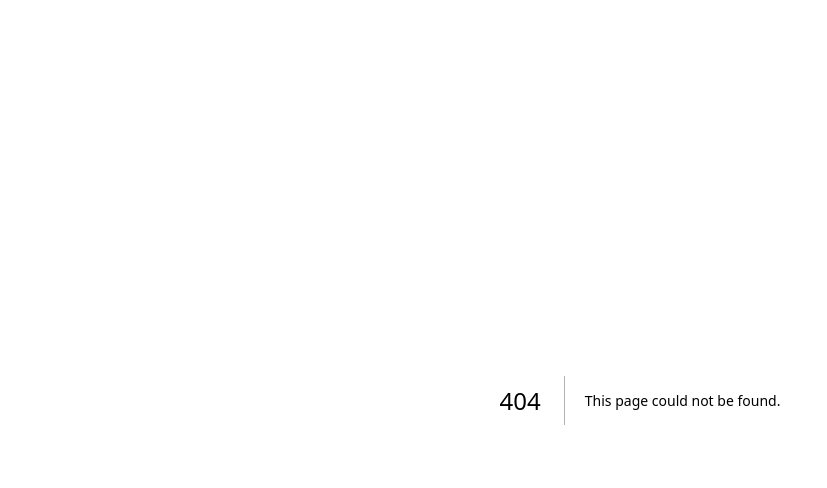
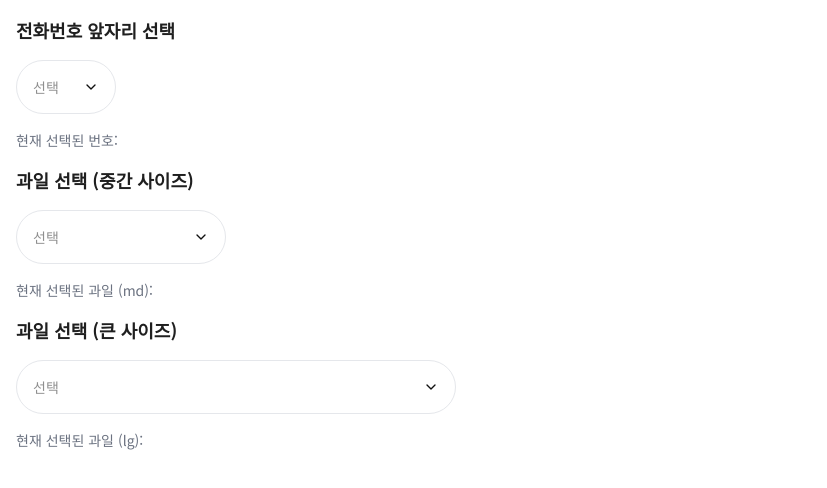
Before and after one commit to Kernel360/KFE3_bootup_3P1J, a Next.js app: page /test in a window 1280 px wide. Before the commit this address had no page. Shown: the top 488 px of the page, without its empty margins (0-827 px from the left). Built offline with nearby package versions, Linux system fonts and the light colour scheme.

Commit message:
[feat] select 공통컴포넌트 구현 완료 #11

```diff
--- a/package.json
+++ b/package.json
@@ -11,6 +11,7 @@
     "build-storybook": "storybook build"
   },
   "dependencies": {
+    "@radix-ui/react-select": "^2.2.5",
     "@radix-ui/react-slot": "^1.2.3",
     "class-variance-authority": "^0.7.1",
     "clsx": "^2.1.1",
--- a/src/app/page.tsx
+++ b/src/app/page.tsx
@@ -1,15 +1,5 @@
 import { CustomButton } from '@/components/common/CustomButton';
 
 export default function Home() {
-  const handletest = () => {
-    console.log('작동중');
-  };
-
-  return (
-    <div>
-      메인홈입니다.
-      {/* 예시 */}
-      <CustomButton label="경매 등록" size="lg" onClick={handletest} />
-    </div>
-  );
+  return <div>메인홈입니다.</div>;
 }
--- /dev/null
+++ b/src/app/test/page.tsx
@@ -0,0 +1,63 @@
+'use client';
+
+import { CustomSelect } from '@/components/common/CustomSelect';
+import { useState } from 'react';
+
+export default function Page() {
+  const [selectedPrefix, setSelectedPrefix] = useState('');
+  const [selectedFruitMd, setSelectedFruitMd] = useState('');
+  const [selectedFruitLg, setSelectedFruitLg] = useState('');
+
+  return (
+    <div className="space-y-4 p-4">
+      <h2 className="text-lg font-semibold">전화번호 앞자리 선택</h2>
+
+      <CustomSelect
+        size="sm"
+        defaultValue=""
+        onValueChange={(val) => setSelectedPrefix(val)}
+        items={[
+          { label: '010', value: '010' },
+          { label: '011', value: '011' },
+          { label: '016', value: '016' },
+          { label: '017', value: '017' },
+        ]}
+      />
+      <div className="text-sm text-gray-500">
+        현재 선택된 번호: <span className="font-medium">{selectedPrefix}</span>
+      </div>
+
+      <h2 className="text-lg font-semibold">과일 선택 (중간 사이즈)</h2>
+      <CustomSelect
+        size="md"
+        defaultValue=""
+        onValueChange={(val) => setSelectedFruitMd(val)}
+        items={[
+          { label: 'banana', value: 'banana' },
+          { label: 'apple', value: 'apple' },
+          { label: 'orange', value: 'orange' },
+          { label: 'lemon', value: 'lemon' },
+        ]}
+      />
+      <div className="text-sm text-gray-500">
+        현재 선택된 과일 (md): <span className="font-medium">{selectedFruitMd}</span>
+      </div>
+
+      <h2 className="text-lg font-semibold">과일 선택 (큰 사이즈)</h2>
+      <CustomSelect
+        size="lg"
+        defaultValue=""
+        onValueChange={(val) => setSelectedFruitLg(val)}
+        items={[
+          { label: 'banana', value: 'banana' },
+          { label: 'apple', value: 'apple' },
+          { label: 'orange', value: 'orange' },
+          { label: 'lemon', value: 'lemon' },
+        ]}
+      />
+      <div className="text-sm text-gray-500">
+        현재 선택된 과일 (lg): <span className="font-medium">{selectedFruitLg}</span>
+      </div>
+    </div>
+  );
+}
--- /dev/null
+++ b/src/components/common/CustomSelect.tsx
@@ -0,0 +1,46 @@
+'use client';
+
+import {
+  Select,
+  SelectTrigger,
+  SelectValue,
+  SelectContent,
+  SelectItem,
+} from '@/components/ui/select';
+
+type SelectSize = 'sm' | 'md' | 'lg';
+
+interface CustomSelectProps {
+  placeholder?: string;
+  items: { label: string; value: string }[];
+  onValueChange?: (value: string) => void;
+  defaultValue?: string;
+  size?: SelectSize;
+}
+
+export const CustomSelect = ({
+  placeholder = '선택',
+  items,
+  onValueChange,
+  defaultValue,
+  size = 'md',
+}: CustomSelectProps) => {
+  return (
+    <Select onValueChange={onValueChange} defaultValue={defaultValue}>
+      {/* 트리거 버튼: 사이즈별 스타일 적용 */}
+      <SelectTrigger size={size}>
+        {/* 선택 전에는 placeholder, 선택 후에는 값 표시 */}
+        <SelectValue placeholder={placeholder} />
+      </SelectTrigger>
+
+      {/* 드롭다운 항목들 */}
+      <SelectContent>
+        {items.map((item) => (
+          <SelectItem key={item.value} value={item.value}>
+            {item.label}
+          </SelectItem>
+        ))}
+      </SelectContent>
+    </Select>
+  );
+};
--- /dev/null
+++ b/src/components/ui/select.tsx
@@ -0,0 +1,159 @@
+'use client';
+
+import * as React from 'react';
+import * as SelectPrimitive from '@radix-ui/react-select';
+import { CheckIcon, ChevronDownIcon, ChevronUpIcon } from 'lucide-react';
+
+import { cn } from '@/lib/utils';
+
+// 기본 Select 컴포넌트를 Radix에서 가져와 export
+const Select = SelectPrimitive.Root;
+const SelectGroup = SelectPrimitive.Group;
+
+// 선택된 값이 없을 때만 placeholder("선택")를 보여주도록 설정
+const SelectValue = ({
+  className,
+  ...props
+}: React.ComponentPropsWithoutRef<typeof SelectPrimitive.Value>) => (
+  <SelectPrimitive.Value
+    placeholder="선택"
+    className={cn('text-[#8F8F8F]', className)}
+    {...props}
+  />
+);
+
+// 사용자에게 보여지는 트리거 버튼 컴포넌트
+const SelectTrigger = ({
+  className,
+  size = 'md', // 기본 사이즈는 'md'
+  ...props
+}: React.ComponentPropsWithoutRef<typeof SelectPrimitive.Trigger> & {
+  size?: 'sm' | 'md' | 'lg';
+}) => {
+  return (
+    <SelectPrimitive.Trigger
+      className={cn(
+        // 공통 스타일 지정 + 드롭다운 열렸을 때만 주황색 테두리 적용
+        'flex items-center justify-between rounded-full border outline-none transition text-sm bg-white text-[#8F8F8F] px-4 data-[state=open]:ring-0 data-[state=open]:border-[1px] data-[state=open]:border-[#EE8E1F]',
+        {
+          // 사이즈별 스타일 지정
+          'h-[54px] min-w-[100px]': size === 'sm',
+          'h-[54px] min-w-[210px]': size === 'md',
+          'h-[54px] min-w-[440px]': size === 'lg',
+        },
+        className,
+      )}
+      {...props} // 기타 props 전달
+    >
+      {/* 선택된 값을 보여주는 영역 */}
+      <SelectPrimitive.Value placeholder="선택" />
+      {/* 오른쪽 화살표 아이콘 */}
+      <SelectPrimitive.Icon asChild>
+        <ChevronDownIcon className="w-4 h-4 text-[#101010]" />
+      </SelectPrimitive.Icon>
+    </SelectPrimitive.Trigger>
+  );
+};
+
+// 드롭다운 리스트 영역 (포털로 분리되어 렌더링됨)
+const SelectContent = ({
+  className,
+  ...props
+}: React.ComponentPropsWithoutRef<typeof SelectPrimitive.Content>) => (
+  <SelectPrimitive.Portal>
+    <SelectPrimitive.Content
+      className={cn(
+        // Trigger와 너비 일치시키기 위한 스타일 추가
+        'z-50 rounded-md border bg-white shadow-md overflow-hidden text-sm min-w-[var(--radix-select-trigger-width)] w-[var(--radix-select-trigger-width)]',
+        className,
+      )}
+      position="popper" // Trigger 아래에 위치하도록 설정
+      sideOffset={4} // 약간의 간격 띄움
+      {...props}
+    />
+  </SelectPrimitive.Portal>
+);
+
+// 하나의 항목 (옵션)
+const SelectItem = ({
+  className,
+  children,
+  ...props
+}: React.ComponentPropsWithoutRef<typeof SelectPrimitive.Item>) => (
+  <SelectPrimitive.Item
+    className={cn(
+      // 선택되었거나 포커스된 경우 회색 배경 처리
+      'relative flex cursor-default select-none items-center rounded px-3 py-2 text-gray-800 focus:bg-gray-100 data-[state=checked]:bg-gray-100',
+      className,
+    )}
+    {...props}
+  >
+    {/* 선택 표시용 체크 아이콘 영역 (오른쪽 끝) */}
+    <span className="absolute right-2 flex h-3.5 w-3.5 items-center justify-center">
+      <SelectPrimitive.ItemIndicator>
+        <CheckIcon className="w-4 h-4" />
+      </SelectPrimitive.ItemIndicator>
+    </span>
+    {/* 항목 텍스트 */}
+    <SelectPrimitive.ItemText>{children}</SelectPrimitive.ItemText>
+  </SelectPrimitive.Item>
+);
+
+// 그룹 라벨 텍스트
+const SelectLabel = ({
+  className,
+  ...props
+}: React.ComponentPropsWithoutRef<typeof SelectPrimitive.Label>) => (
+  <SelectPrimitive.Label
+    className={cn('px-2 py-1.5 text-xs text-muted-foreground', className)}
+    {...props}
+  />
+);
+
+// 항목 사이 구분선
+const SelectSeparator = ({
+  className,
+  ...props
+}: React.ComponentPropsWithoutRef<typeof SelectPrimitive.Separator>) => (
+  <SelectPrimitive.Separator className={cn('-mx-1 my-1 h-px bg-border', className)} {...props} />
+);
+
+// 드롭다운 위쪽 스크롤 버튼 (항목이 많을 때 사용)
+const SelectScrollUpButton = ({
+  className,
+  ...props
+}: React.ComponentPropsWithoutRef<typeof SelectPrimitive.ScrollUpButton>) => (
+  <SelectPrimitive.ScrollUpButton
+    className={cn('flex items-center justify-center py-1', className)}
+    {...props}
+  >
+    <ChevronUpIcon className="w-4 h-4" />
+  </SelectPrimitive.ScrollUpButton>
+);
+
+// 드롭다운 아래쪽 스크롤 버튼 (항목이 많을 때 사용)
+const SelectScrollDownButton = ({
+  className,
+  ...props
+}: React.ComponentPropsWithoutRef<typeof SelectPrimitive.ScrollDownButton>) => (
+  <SelectPrimitive.ScrollDownButton
+    className={cn('flex items-center justify-center py-1', className)}
+    {...props}
+  >
+    <ChevronDownIcon className="w-4 h-4" />
+  </SelectPrimitive.ScrollDownButton>
+);
+
+// 각 컴포넌트들을 export 하여 필요한 곳에서 조합해서 사용 가능하게 함
+export {
+  Select,
+  SelectContent,
+  SelectGroup,
+  SelectItem,
+  SelectLabel,
+  SelectScrollDownButton,
+  SelectScrollUpButton,
+  SelectSeparator,
+  SelectTrigger,
+  SelectValue,
+};
```
Also changed, not shown: 1 other file (tests, documents, lock files or other folders).
